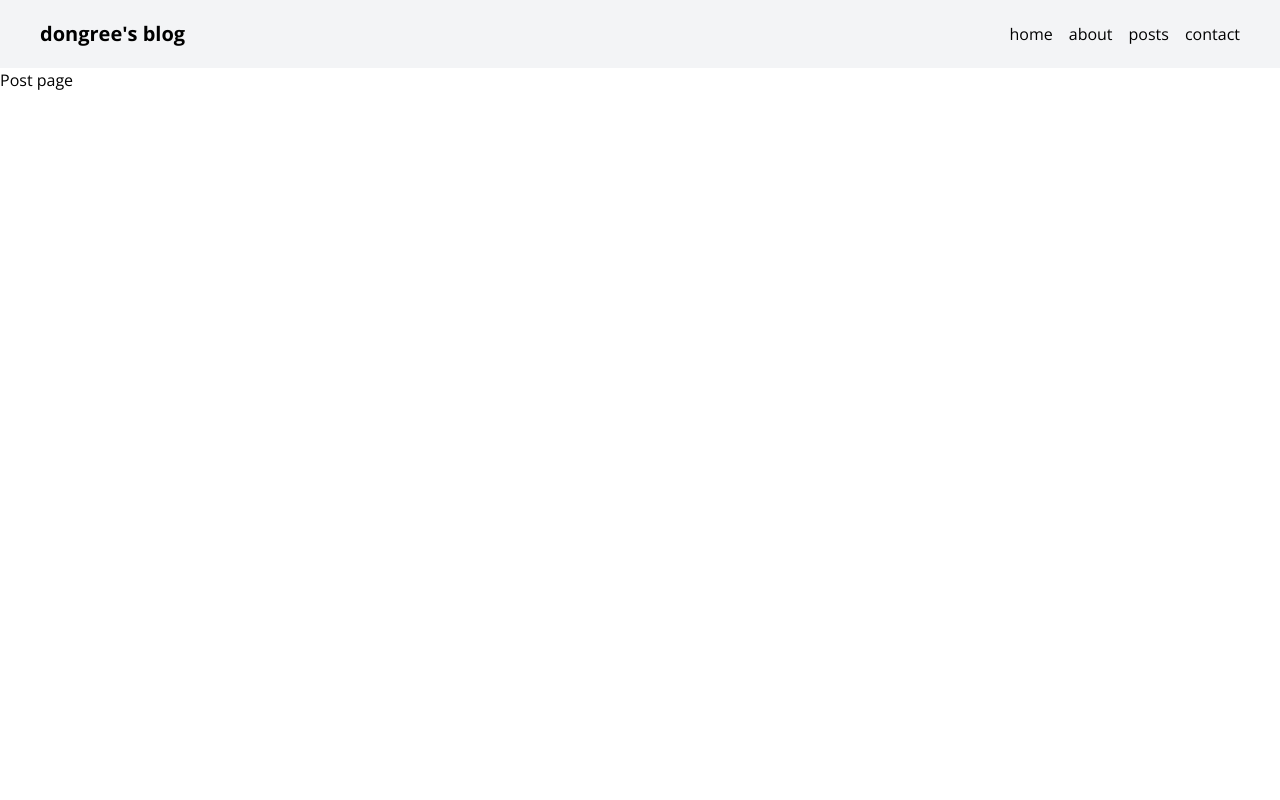
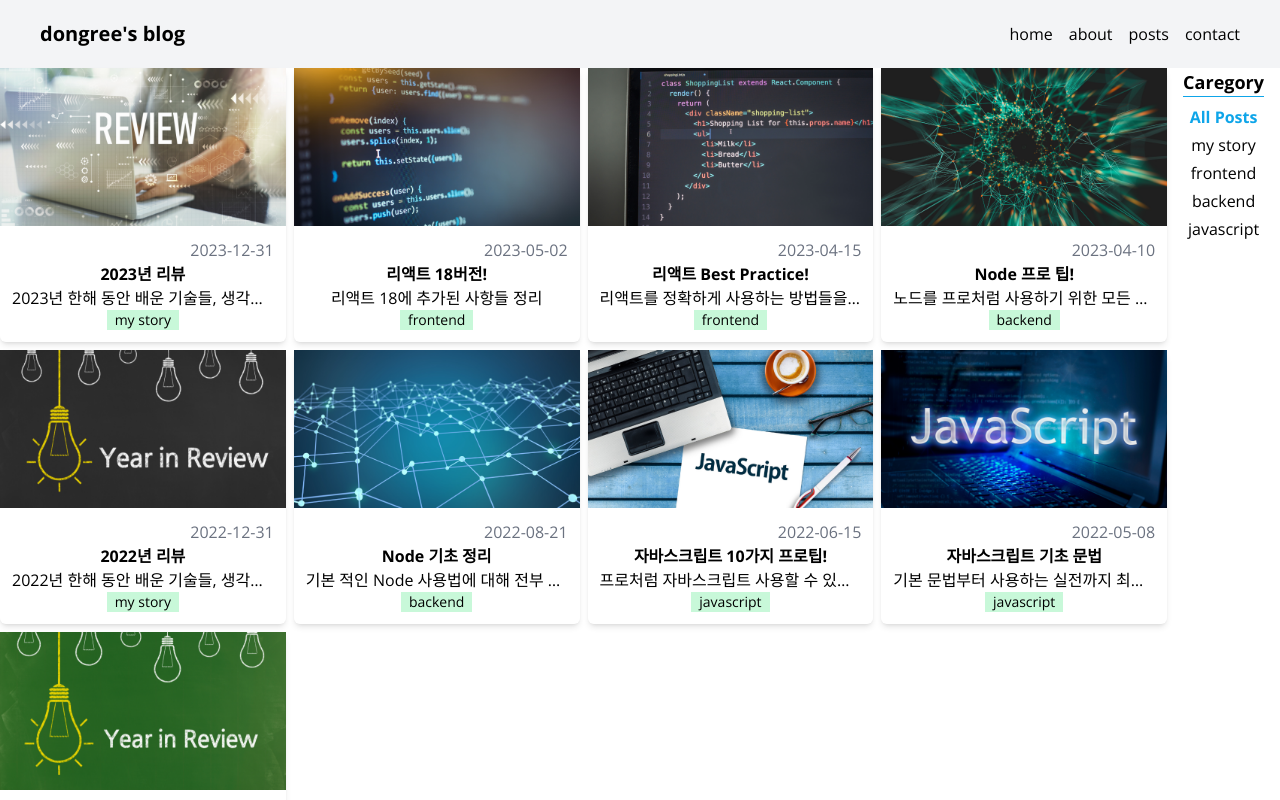
Before and after one commit to dongree/next-blog, a Next.js app: page /posts in a window 1280 px wide. Built offline with nearby package versions, Linux system fonts and the light colour scheme.

Commit message:
Feat: Post page 만들기

```diff
--- a/src/app/posts/page.tsx
+++ b/src/app/posts/page.tsx
@@ -1,3 +1,9 @@
-export default function Postpage() {
-  return <>Post page</>;
+import FilterablePosts from '@/components/FilterablePosts';
+import { getAllPosts } from '@/service/posts';
+
+export default async function Postpage() {
+  const posts = await getAllPosts();
+  const categories = [...new Set(posts.map(post => post.category))];
+
+  return <FilterablePosts posts={posts} categories={categories} />;
 }
--- /dev/null
+++ b/src/components/Categories.tsx
@@ -0,0 +1,30 @@
+import { PropsWithRef } from 'react';
+
+type Props = {
+  categories: string[];
+  selected: string;
+  onClick: (category: string) => void;
+};
+
+export default function Categories({ categories, selected, onClick }: Props) {
+  return (
+    <section className="text-center mx-4">
+      <h3 className="font-bold text-lg mb-2 border-b border-sky-500">
+        Caregory
+      </h3>
+      <ul className="flex flex-col gap-1">
+        {categories.map(category => (
+          <li
+            className={`cursor-pointer hover:text-sky-500 ${
+              selected === category && 'text-sky-500 font-bold'
+            }`}
+            key={category}
+            onClick={() => onClick(category)}
+          >
+            {category}
+          </li>
+        ))}
+      </ul>
+    </section>
+  );
+}
--- /dev/null
+++ b/src/components/FilterablePosts.tsx
@@ -0,0 +1,31 @@
+'use client';
+
+import { Post } from '@/service/posts';
+import { useState } from 'react';
+import PostsGrid from './PostsGrid';
+import Categories from './Categories';
+
+type Props = {
+  posts: Post[];
+  categories: string[];
+};
+const ALL_POSTS = 'All Posts';
+
+export default function FilterablePosts({ posts, categories }: Props) {
+  const [selected, setSelected] = useState(ALL_POSTS);
+  const filtered =
+    selected === ALL_POSTS
+      ? posts
+      : posts.filter(post => post.category === selected);
+
+  return (
+    <section className="flex">
+      <PostsGrid posts={filtered} />
+      <Categories
+        categories={[ALL_POSTS, ...categories]}
+        selected={selected}
+        onClick={setSelected}
+      />
+    </section>
+  );
+}
```
